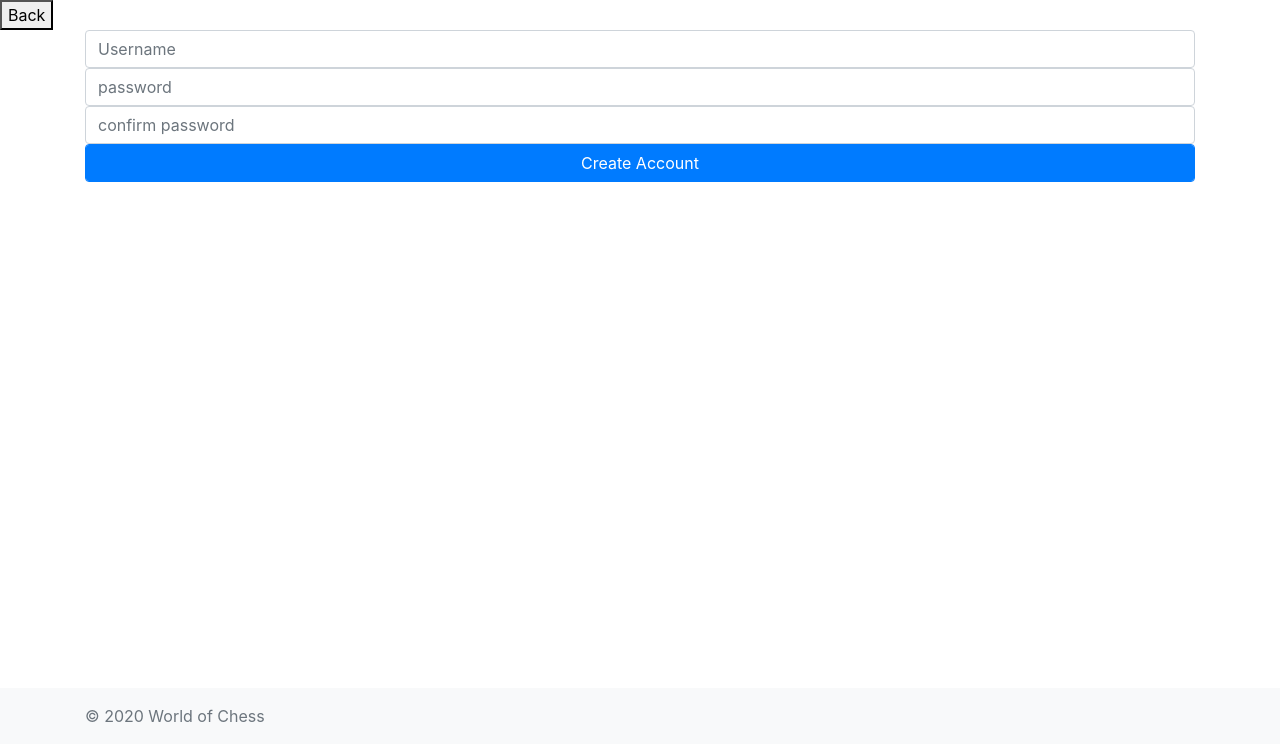
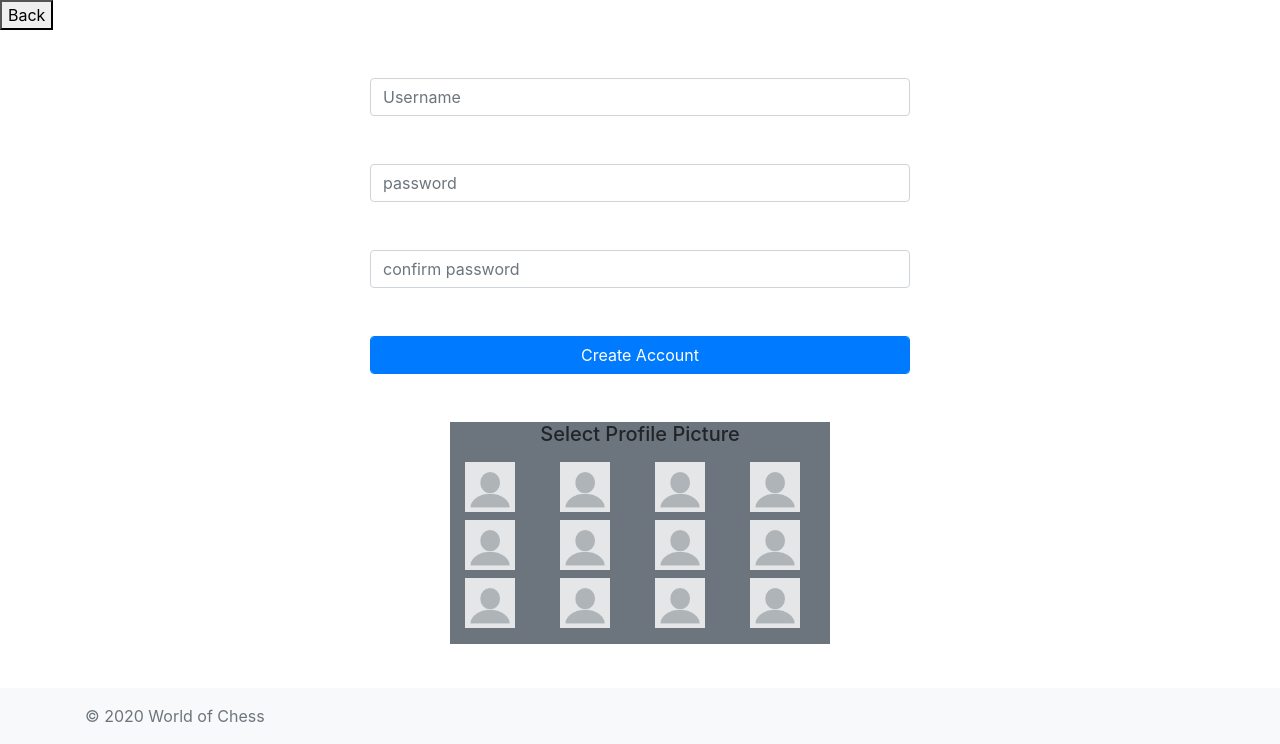
Before and after one commit to JonahSutter/COMP442_Website_Project, a Flask app: page /create/ in a window 1280 px wide. Shown: the part 56-800 px from the top of the page. Run offline with Flask 2, Linux system fonts and the light colour scheme; some libraries are stand-ins or nearby versions.

Commit message:
Profile creation page HTML added

```diff
--- a/templates/create_account.html
+++ b/templates/create_account.html
@@ -15,13 +15,84 @@ function goBack() {
 <div class="back-button">
     <button id="create-back-button" onclick="goBack()"> Back </button>
 </div>
-<div class="container">
+<div class="container text-fields">
     <form id="create-form-id" action="/create/" method="post">
-        <input id="create-name" type="text" class="form-control" name="create-name" placeholder="Username" required>
-        <input id="create-password" type="password" class="form-control" name="create-password" placeholder="password" required minlength="8">
-        <input id="create-confirm-password" type="password" class="form-control" name="create-confirm-password" placeholder="confirm password" required minlength="8">
-        <button class="form-control btn btn-primary" id="submit-button" onclick="return true"> Create Account </button>
-        <!-- Add <submit> and <option> tags for profile image picker -->
+        <div class="row mt-5 d-flex justify-content-center">
+            <div class="col-md-6">
+                <input id="create-name" type="text" class="form-control" name="create-name" placeholder="Username" required>
+            </div>
+        </div>
+        <div class="row mt-5 d-flex justify-content-center">
+            <div class="col-md-6">
+                <input id="create-password" type="password" class="form-control" name="create-password" placeholder="password" required minlength="8">
+            </div>
+        </div>
+        <div class="row mt-5 d-flex justify-content-center">
+            <div class="col-md-6">
+                <input id="create-confirm-password" type="password" class="form-control" name="create-confirm-password" placeholder="confirm password" required minlength="8">
+            </div>
+        </div>
+        <div class="row mt-5 d-flex justify-content-center">
+            <div class="col-md-6">
+                <button class="form-control btn btn-primary" id="submit-button" onclick="return true"> Create Account </button>
+                <!-- Add <submit> and <option> tags for profile image picker -->
+            </div>
+        </div>
     </form>
 </div>
+
+<div class="container profile-picture-picker">
+
+    <div class="row mt-5">
+        <div class="col-md-4 mx-auto bg-secondary text-center">
+            <h5> Select Profile Picture </h5>
+        </div>
+    </div>
+
+    <div class="row d-flex justify-content-center">
+        <div class="col-md-1 bg-secondary pt-2">
+            <img src="/static/profile.png" alt="Leaderboard Profile Picture" width="50" height="50">
+        </div>
+        <div class="col-md-1 bg-secondary pt-2">
+            <img src="/static/profile.png" alt="Leaderboard Profile Picture" width="50" height="50">
+        </div>
+        <div class="col-md-1 bg-secondary pt-2">
+            <img src="/static/profile.png" alt="Leaderboard Profile Picture" width="50" height="50">
+        </div>
+        <div class="col-md-1 bg-secondary pt-2">
+            <img src="/static/profile.png" alt="Leaderboard Profile Picture" width="50" height="50">
+        </div>
+    </div>
+
+    <div class="row d-flex justify-content-center">
+        <div class="col-md-1 bg-secondary pt-2">
+            <img src="/static/profile.png" alt="Leaderboard Profile Picture" width="50" height="50">
+        </div>
+        <div class="col-md-1 bg-secondary pt-2">
+            <img src="/static/profile.png" alt="Leaderboard Profile Picture" width="50" height="50">
+        </div>
+        <div class="col-md-1 bg-secondary pt-2">
+            <img src="/static/profile.png" alt="Leaderboard Profile Picture" width="50" height="50">
+        </div>
+        <div class="col-md-1 bg-secondary pt-2">
+            <img src="/static/profile.png" alt="Leaderboard Profile Picture" width="50" height="50">
+        </div>
+    </div>
+
+    <div class="row d-flex justify-content-center">
+        <div class="col-md-1 bg-secondary pt-2 pb-3">
+            <img src="/static/profile.png" alt="Leaderboard Profile Picture" width="50" height="50">
+        </div>
+        <div class="col-md-1 bg-secondary py-2">
+            <img src="/static/profile.png" alt="Leaderboard Profile Picture" width="50" height="50">
+        </div>
+        <div class="col-md-1 bg-secondary py-2">
+            <img src="/static/profile.png" alt="Leaderboard Profile Picture" width="50" height="50">
+        </div>
+        <div class="col-md-1 bg-secondary py-2">
+            <img src="/static/profile.png" alt="Leaderboard Profile Picture" width="50" height="50">
+        </div>
+    </div>
+</div>
+
 {% endblock %}
```
